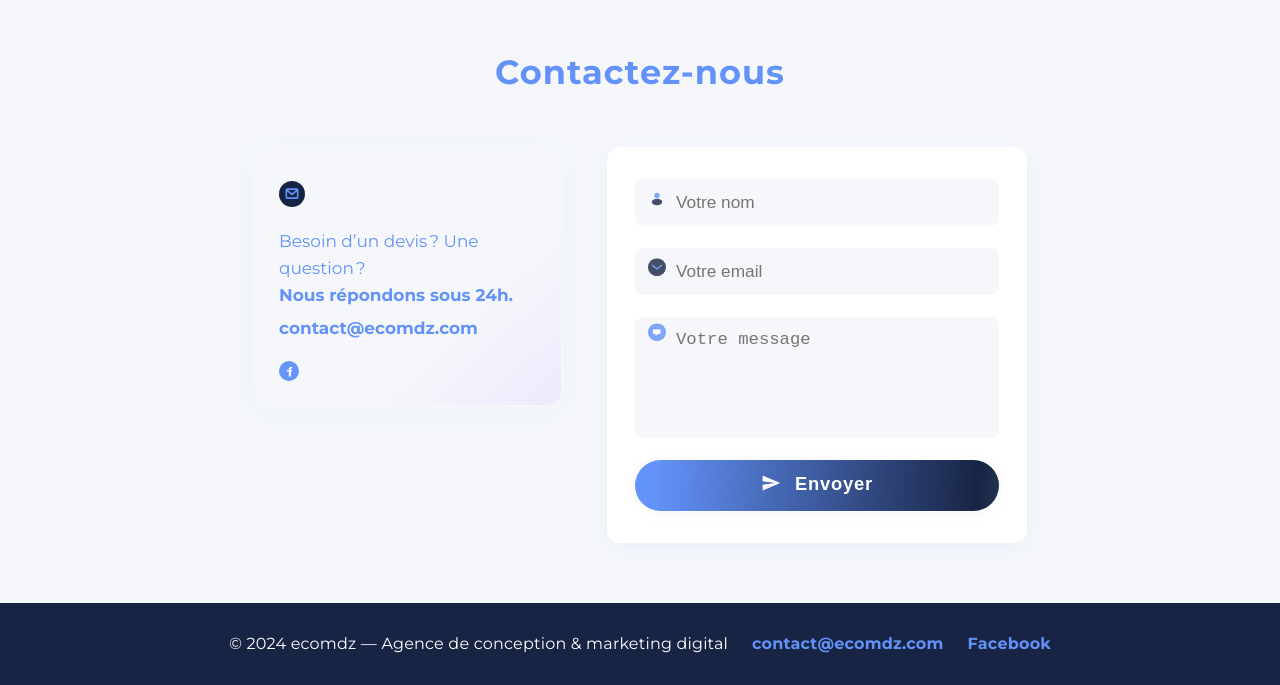
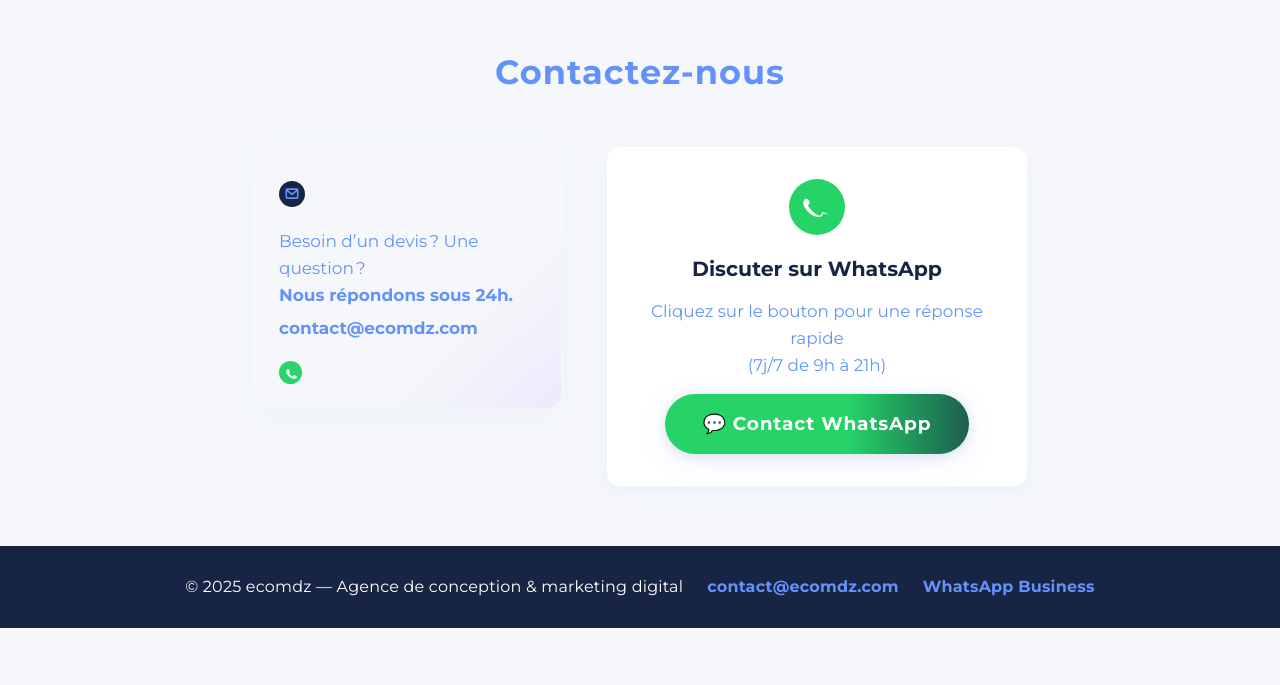
Before and after one commit to modev3/ecomdz, a plain HTML site: page index.html in a window 1280 px wide. Shown: the part 1526-2211 px from the top of the page. After the commit the page ends 2154 px from the top, so only its background shows below. Drawn offline with Linux system fonts and the light colour scheme.

Commit message:
Update index.html

```diff
--- a/index.html
+++ b/index.html
@@ -148,7 +148,6 @@ h2{text-align:center;font-size:2.1rem;margin-bottom:48px;color:var(--modern-blue
 .service-card h3{color:var(--modern-blue);font-weight:bold;font-size:1.15rem;margin-bottom:13px;letter-spacing:.1px;}
 .service-card p{min-height:54px;color:#182444;font-size:1.06rem;opacity:0.99;}
 
-/* Icônes couleurs */
 .service-card svg .bg1 {fill:var(--modern-blue);}
 .service-card svg .bg2 {fill:var(--modern-dark);}
 .service-card svg .accent-blue, .service-card svg .stroke-blue {fill:var(--modern-blue);stroke:var(--modern-blue);}
@@ -180,39 +179,51 @@ h2{text-align:center;font-size:2.1rem;margin-bottom:48px;color:var(--modern-blue
 .contact-links .contact-social{margin-right:10px;opacity:.97;display:inline-block;transition:transform .13s;}
 .contact-links .contact-social:hover{transform:scale(1.15);opacity:1;filter:brightness(1.18);}
 
-#contact form{
-  flex:2;background:#fff;border-radius:13px;box-shadow:0 4px 16px #6393fa12;
-  padding:32px 28px;display:flex;flex-direction:column;max-width:420px;gap:22px;
+/* Nouveau style WhatsApp */
+.contact-whatsapp {
+  flex:2;
+  background:#fff;
+  border-radius:13px;
+  box-shadow:0 4px 16px #6393fa12;
+  padding:32px 28px;
+  display:flex;
+  flex-direction:column;
+  align-items:center;
+  max-width:420px;
+  gap:25px;
+  justify-content:center;
 }
-.input-group{position:relative;display:flex;align-items:center;}
-.input-group .input-icon{position:absolute;left:13px;top:50%;transform:translateY(-50%);opacity:.80;}
-#contact input,#contact textarea{
-  width:100%;padding:12px 12px 12px 40px;
-  border:1.5px solid var(--modern-gray);
-  border-radius:8px;font-size:1.08rem;color:var(--modern-dark);background:var(--modern-gray);
-  outline:none;transition:border-color .17s,background .13s;resize:none;
+.contact-whatsapp a {
+  display:inline-block;
+  background:linear-gradient(90deg,#25D366 60%,#182444 120%);
+  color:#fff;
+  padding:15px 38px;
+  font-weight:bold;
+  text-decoration:none;
+  border-radius:30px;
+  font-size:1.16rem;
+  box-shadow:0 7px 28px #6393fa23,0 1.5px 11px #1824441a;
+  border:none;
+  letter-spacing:.045em;
+  transition:box-shadow .16s,background .20s,transform .14s;
+  outline:none;
 }
-#contact input:focus,#contact textarea:focus{
-  border-color:var(--modern-blue);background:#fff;
+.contact-whatsapp a:hover, .contact-whatsapp a:focus {
+  background:linear-gradient(120deg,#182444 62%,#25D366 156%);
+  color:#fff;
+  filter:brightness(1.09);
+  transform:scale(1.06) rotate(-1deg);
+  text-shadow:0 2.5px 7px #18244433;
 }
-.input-group--textarea .input-icon{top:19px;}
-#contact button {
-  background:linear-gradient(94deg,var(--modern-blue) 5%,var(--modern-dark) 94%,var(--modern-mint) 166%);
-  color:#fff;border:none;padding:13px 0;border-radius:26px;font-size:1.15rem;
-  cursor:pointer;font-weight:bold;letter-spacing:0.04em;
-  box-shadow:0 2px 16px #1824440b;
-  transition:background .19s,color .14s,box-shadow .18s,filter .12s;
-}
-#contact button:hover {
-  background:linear-gradient(92deg,var(--modern-mint) 41%,var(--modern-blue) 148%);
-  color:var(--modern-dark);box-shadow:0 8px 24px #6393fa14;
-  filter:brightness(1.09);
+.contact-whatsapp svg {
+  display:block;
+  margin:0 auto 18px auto;
 }
 
 @media (max-width:800px){
   .contact-container{flex-direction:column;align-items:center;gap:22px;}
   .contact-info{max-width:480px;margin:0 auto 8px auto;}
-  #contact form{max-width:480px;}
+  .contact-whatsapp{max-width:480px;}
 }
 @media (max-width:600px){
   nav ul{gap:13px;}
@@ -221,7 +232,7 @@ h2{text-align:center;font-size:2.1rem;margin-bottom:48px;color:var(--modern-blue
   section{padding:40px 3vw;}
 }
 @media (max-width:599px){
-  .contact-info-card,.contact-container,#contact form{padding:20px 9vw;font-size:1rem;}
+  .contact-info-card,.contact-container,.contact-whatsapp{padding:20px 9vw;font-size:1rem;}
 }
 
 #toTopBtn{
@@ -350,45 +361,42 @@ footer{
           </span>
         </p>
         <div class="contact-links">
-          <a href="https://facebook.com/" target="_blank" rel="noopener" class="contact-social" aria-label="Facebook">
-            <svg width="20" height="20" fill="none" viewBox="0 0 20 20"><circle cx="10" cy="10" r="10" fill="#6393fa"/><path d="M13.2 10.6h-1.3v5h-2.1v-5H8V9.1h1.8V8.2c0-1.5 1-2.3 2.2-2.3.6 0 1.2.1 1.2.1v1.4h-.7c-.8 0-.9.4-.9.9v.8h1.6l-.2 1.5z" fill="#fff"/></svg>
+          <a href="https://wa.me/213540731540?text=Bonjour%20ecomdz%20!%20J%27ai%20une%20question%20concernant%20vos%20services." target="_blank" rel="noopener" class="contact-social" aria-label="WhatsApp Business">
+            <svg width="23" height="23" viewBox="0 0 32 32" fill="none">
+              <circle cx="16" cy="16" r="16" fill="#25D366"/>
+              <path d="M23.6 20.72c-.34-.17-2-.99-2.32-1.1-.31-.11-.54-.17-.77.17-.23.34-.88 1.09-1.08 1.31-.2.23-.4.25-.74.08-.34-.17-1.44-.53-2.74-1.68-1.01-.89-1.69-2-1.89-2.33-.2-.34-.02-.51.15-.67.15-.15.34-.4.52-.6.17-.2.23-.34.35-.57.12-.23.06-.43-.03-.6-.09-.17-.84-2-1.15-2.75-.3-.72-.6-.62-.83-.63-.22-.01-.47-.01-.73-.01-.25 0-.66.09-1 .42-.34.34-1.3 1.27-1.3 3.09 0 1.82 1.46 3.58 1.67 3.82.22.23 2.87 4.43 7.06 5.6.99.28 1.76.43 2.36.46.67.03 1.28-.07 1.77-.14.54-.08 1.65-.67 1.88-1.33.23-.67.23-1.24.17-1.33-.05-.09-.31-.14-.6-.29z" fill="#fff"/>
+            </svg>
           </a>
         </div>
       </div>
     </div>
-    <form>
-      <div class="input-group">
-        <span class="input-icon">
-          <svg width="18" height="18" fill="none" viewBox="0 0 20 20"><circle cx="10" cy="7" r="3" fill="#6393fa"/><ellipse cx="10" cy="14.2" rx="5.8" ry="3.6" fill="#182444"/></svg>
-        </span>
-        <input type="text" placeholder="Votre nom" required>
+    <div class="contact-whatsapp">
+      <div style="text-align:center;">
+        <svg width="56" height="56" viewBox="0 0 56 56" fill="none">
+          <circle cx="28" cy="28" r="28" fill="#25D366"/>
+          <path d="M40.3 35.7c-.76-.38-4.5-2.2-5.2-2.45-.7-.24-1.15-.38-1.63.38-.48.76-1.85 2.18-2.26 2.62-.42.44-.83.5-1.52.16-.69-.35-2.94-1.07-5.6-3.44C20.6 29.7 19.3 27.32 18.98 26.87c-.31-.44-.04-.67.23-.89.27-.21.61-.57.94-.86.34-.29.46-.5.7-.84.25-.38.13-.7-.04-.99-.17-.29-1.11-2.11-1.52-2.89-.4-.78-.8-.66-1.1-.67-.29-.01-.62-.01-.97-.01-.36 0-.88.13-1.32.54-.44.41-1.7 1.67-1.7 4.06 0 2.39 1.9 4.7 2.17 5.01.29.32 3.74 6.24 9.19 7.9 1.32.38 2.33.62 3.13.66.89.04 1.7-.1 2.36-.18.72-.09 2.19-.85 2.5-1.71.31-.85.31-1.58.23-1.71-.08-.13-.41-.19-.8-.38z" fill="#fff"/>
+        </svg>
+        <h3 style="font-size:1.28rem;color:#182444;font-weight:700;margin-bottom:12px;margin-top:0;">Discuter sur WhatsApp</h3>
+        <div style="color:#6393fa;font-size:1.05rem;margin-bottom:16px;">
+          Cliquez sur le bouton pour une réponse rapide<br>
+          (7j/7 de 9h à 21h)
+        </div>
+        <a href="https://wa.me/213540731540?text=Bonjour%20ecomdz%20!%20J%27ai%20une%20question%20concernant%20vos%20services." target="_blank" rel="noopener">
+          💬 Contact WhatsApp
+        </a>
       </div>
-      <div class="input-group">
-        <span class="input-icon">
-          <svg width="18" height="18" fill="none" viewBox="0 0 20 20"><circle cx="10" cy="10" r="10" fill="#182444"/><path d="M15.5 7.5L10 12 4.5 7.5" stroke="#6393fa" stroke-width="1.4"/></svg>
-        </span>
-        <input type="email" placeholder="Votre email" required>
-      </div>
-      <div class="input-group input-group--textarea">
-        <span class="input-icon">
-          <svg width="18" height="18" fill="none" viewBox="0 0 20 20"><rect width="20" height="20" rx="10" fill="#6393fa"/><path d="M6 7h8v3.5c0 .83-.67 1.5-1.5 1.5h-1.21L8.4 14v-2h-1.4c-.83 0-1.5-.67-1.5-1.5V7z" fill="#fff"/></svg>
-        </span>
-        <textarea placeholder="Votre message" rows="5" required></textarea>
-      </div>
-      <button type="submit">
-        <span style="display:inline-block;vertical-align:middle;margin-right:8px;">
-          <svg width="20" height="20" viewBox="0 0 24 24" fill="#fff"><path d="M2 21l21-9L2 3v7l15 2-15 2v7z"/></svg>
-        </span>
-        Envoyer
-      </button>
-    </form>
+    </div>
   </div>
 </section>
 <footer>
   <div class="footer-content">
-    <div>&copy; 2024 ecomdz — Agence de conception & marketing digital</div>
+    <div>&copy; 2025 ecomdz — Agence de conception & marketing digital</div>
     <div><a href="mailto:contact@ecomdz.com">contact@ecomdz.com</a></div>
-    <div><a href="#" target="_blank" rel="noopener" aria-label="Voir notre page Facebook">Facebook</a></div>
+    <div>
+      <a href="https://wa.me/213540731540?text=Bonjour%20ecomdz%20!%20J%27ai%20une%20question%20concernant%20vos%20services." target="_blank" rel="noopener" aria-label="Nous contacter sur WhatsApp Business">
+        WhatsApp Business
+      </a>
+    </div>
   </div>
 </footer>
 <button id="toTopBtn" aria-label="Revenir en haut" title="Haut">
```
